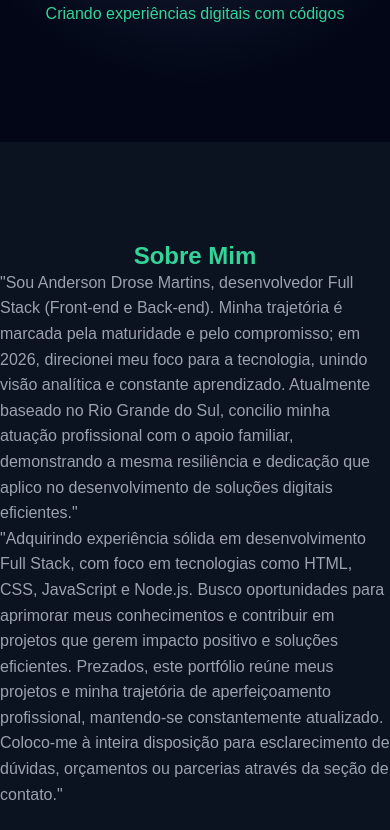
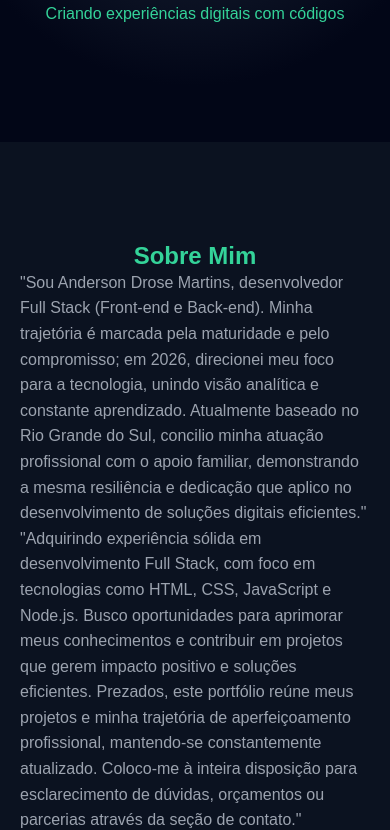
Before and after one commit to andersondrose-mvk/portfolio.andersondrose, a website: page index.html in a window 390 px wide. Shown: the part 489-1319 px from the top of the page. Drawn offline with Linux system fonts and the light colour scheme.

Commit message:
Update styles.css

```diff
--- a/styles.css
+++ b/styles.css
@@ -550,8 +550,8 @@ section {
 }
 @media (max-width: 1200px) {
     .navbar, #sobre, #projetos, #habilidades, #contato {
-        padding-left: 0px;
-        padding-right: 0px;
+        padding-left: 20px;
+        padding-right: 20px;
     }
 }
 /* Estado inicial: Invisível e levemente abaixo */
```
